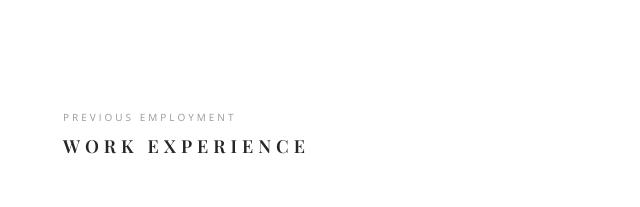
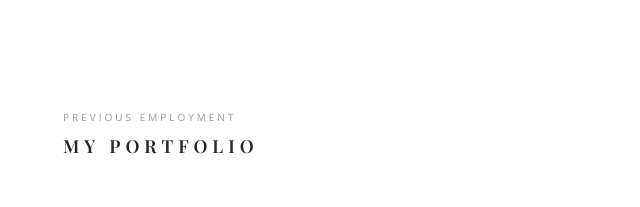
Before and after one commit to laslomcd/portfolio-website, a plain HTML site: page index.html in a window 1280 px wide. Shown: the part 3940-4147 px from the top of the page, 227-867 px from the left. Drawn offline with nearby package versions, Linux system fonts and the light colour scheme.

Commit message:
changed portfolio header

```diff
--- a/index.html
+++ b/index.html
@@ -251,7 +251,7 @@
 				<div class="container">
 					<div class="heading-group">
 						<div class="section-head-small">Previous Employment</div>
-						<h5 class="section-head-large">Work Experience</h5>
+						<h5 class="section-head-large">My Portfolio</h5>
 					</div>
 
 					<div class="grid">
```
